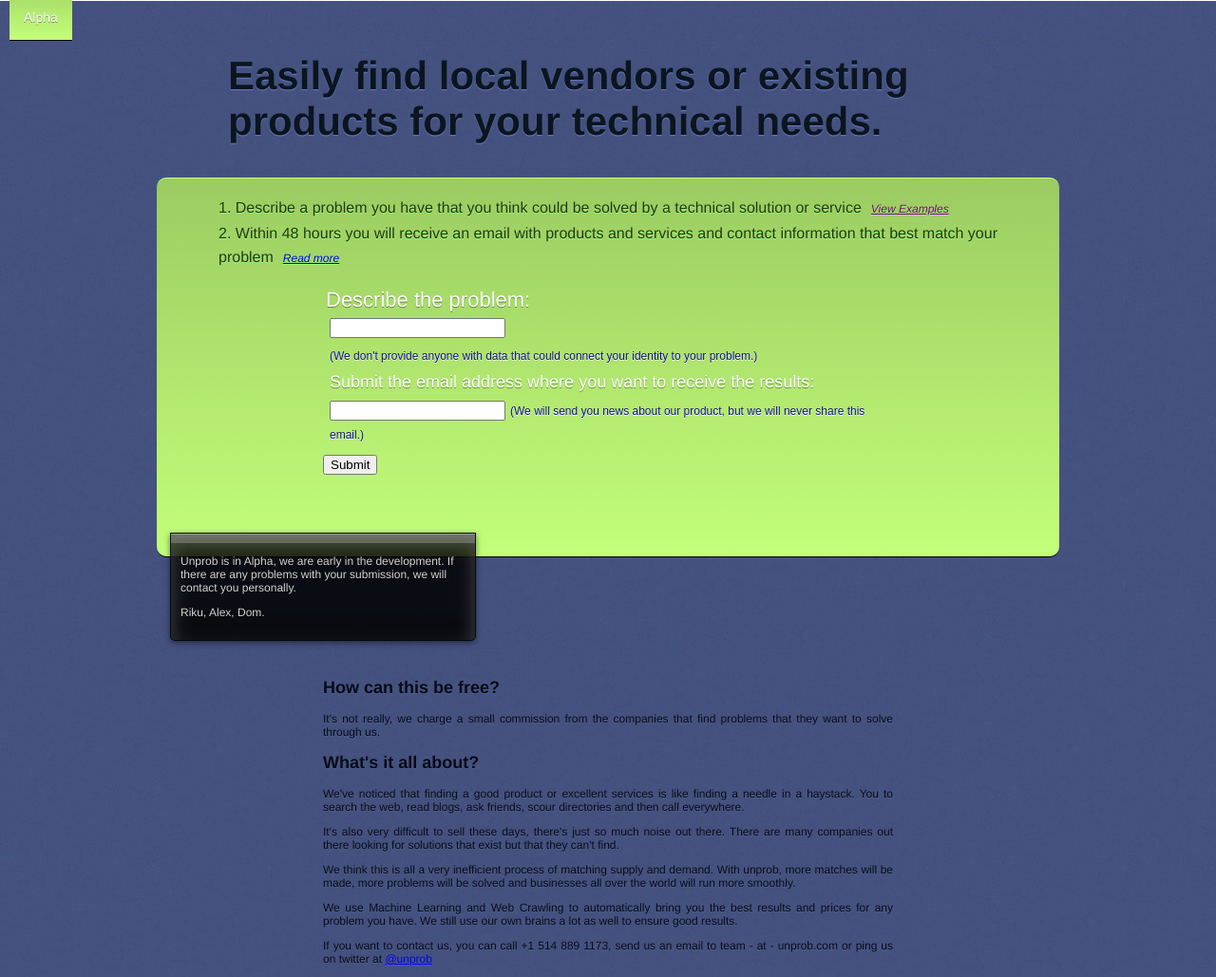
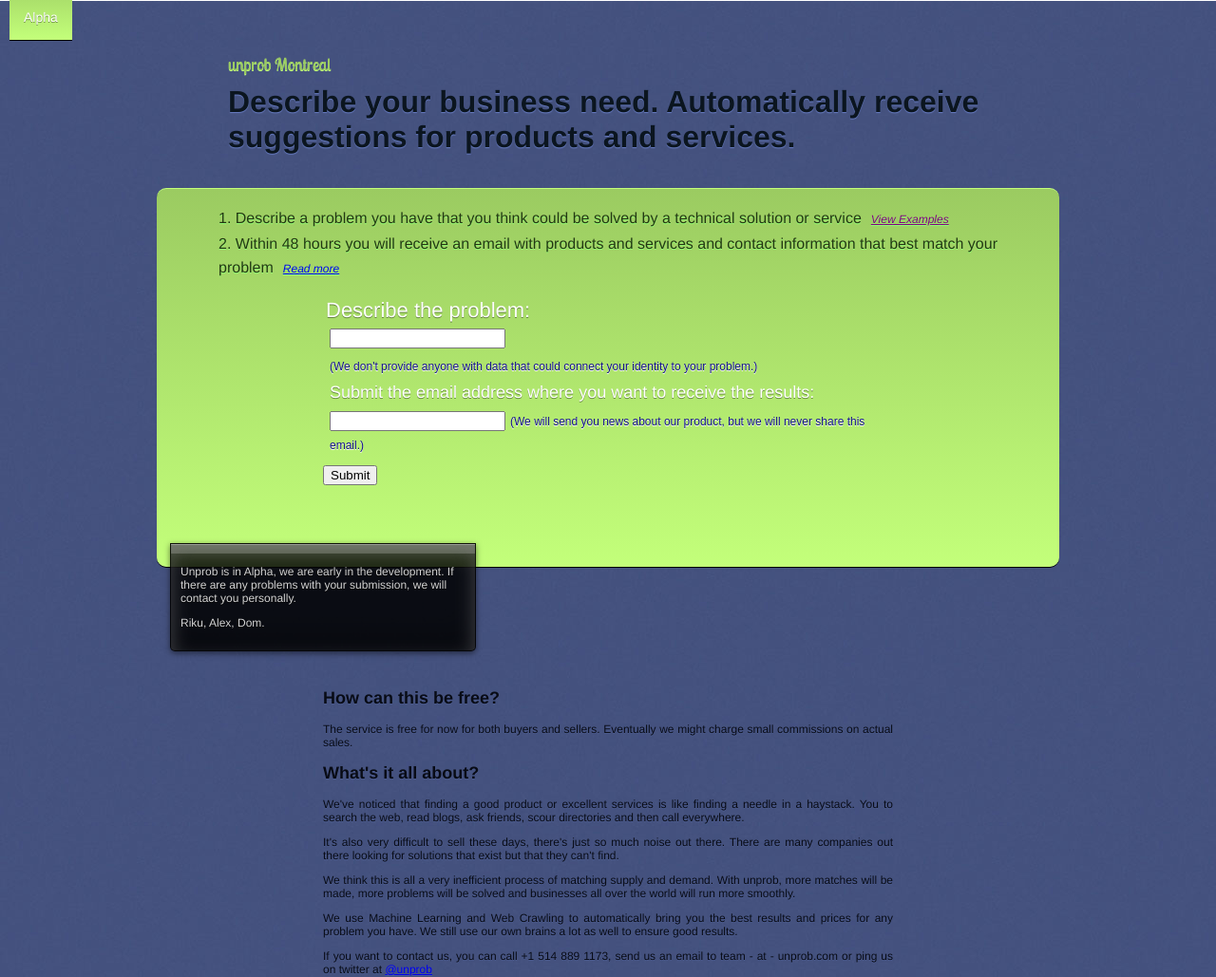
Before and after one commit to Seppala/unprob, a Django app: template templates/splash/index.html in a window 1280 px wide. Shown: the part 30-1059 px from the top of the page at 95% size. Run offline with Django 3.2, Linux system fonts and the light colour scheme; the template is opened without the code that fills it, so the values that code supplies are empty, except form fields; tables that the repository leaves empty hold one stand-in row (values such as "Sample post"); form fields are guessed from the names that the template uses.

Commit message:
Style changes

```diff
--- a/media/style.css
+++ b/media/style.css
@@ -101,16 +101,31 @@
 	margin:0px;
 }
 
+#logo {
+	font-family: 'Lobster Two', Helvetica, serif;
+	text-decoration:none;
+	color: #9bcb61;
+	text-shadow: #c3ff7a 0 1px 0;
+	padding-bottom:7px;
+	font-size:18px;
+
+}
+
 h1 {
+	margin-top:10px;
 	font-family: helvetica, sans-serif;
+	font-size: 32px;
+	text-shadow: 0 1px 1px rgb(104,125,196);
+	color: rgb(11,21,31);
+
+}
+
+#status {
 	margin-right: auto;
 	margin-left: auto;
 	margin-top: 55px;
 	margin-bottom: 35px;
 	width: 800px;
-	font-size: 42px;
-	text-shadow: 0 1px 1px rgb(104,125,196);
-	color: rgb(11,21,31);
 
 }
 
--- a/templates/splash/index.html
+++ b/templates/splash/index.html
@@ -5,7 +5,10 @@
 
 	</div>
 	<div id="Intro">
-	<h1 id="status">Easily find local vendors or existing products for your technical needs.</h1>
+		<div id="status">
+		<span id="logo">unprob Montreal</span>
+			<h1 >Describe your business need. Automatically receive suggestions for products and services.</h1>
+		</div>
 
 
 	<div id="xBox">
@@ -59,7 +62,7 @@
 
 <div class="parag">
 	<h2>How can this be free?</h2>
-	<p class="infotext">It's not really, we charge a small commission from the companies that find problems that they want to solve through us. </p>
+	<p class="infotext">The service is free for now for both buyers and sellers. Eventually we might charge small commissions on actual sales.</p>
 <div class="parag">
 	<h2>What's it all about?</h2>
 	<p>We've noticed that finding a good product or excellent services is like finding a needle in a haystack. You to search the web, read blogs, ask friends, scour directories and then call everywhere.</p>
```
